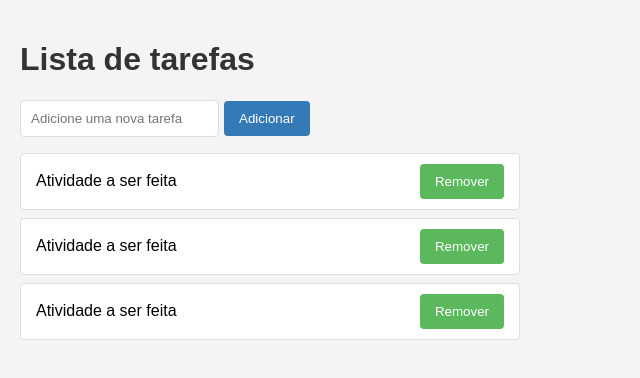
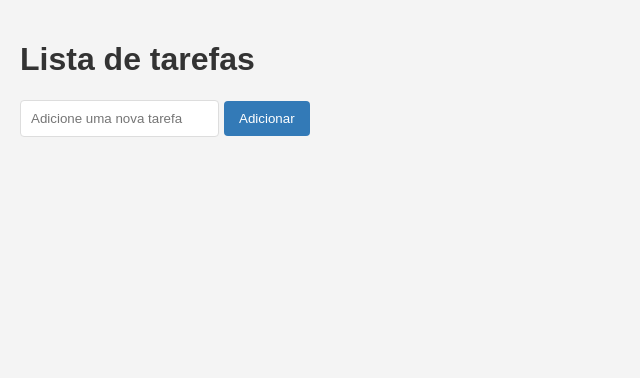
Before and after one commit to fnascimentosilva/React, a React (Vite) app in the folder 4_projeto_to_do_list/: page / in a window 1280 px wide. Shown: the top 378 px of the page, without its empty margins (0-640 px from the left). Built offline with nearby package versions, Linux system fonts and the light colour scheme.

Commit message:
add funcao remover atividades no botao remover

```diff
--- a/4_projeto_to_do_list/src/App.jsx
+++ b/4_projeto_to_do_list/src/App.jsx
@@ -15,11 +15,15 @@
     setTasks([...tasks, {id:Date.now(), text: task, done: false}]);
   }
 
+  function deleteTask(taskId) {
+    setTasks (tasks.filter((task) => task.id !== taskId));
+  }
+
   return (
     <>
       <h1>Lista de tarefas</h1>
       <TaskInput onAddTask = {addTask}/>
-      <TaskList tasks = {tasks}/>
+      <TaskList tasks = {tasks} onDeleteTask = {deleteTask}/>
 
     </>
   )
--- a/4_projeto_to_do_list/src/components/Task.jsx
+++ b/4_projeto_to_do_list/src/components/Task.jsx
@@ -1,10 +1,10 @@
 
-function Task() {
+function Task({task, onDelete}) {
   return (
 
     <li>
-      <span>Atividade a ser feita</span>
-      <button>Remover</button>
+      <span>{task.text}</span>
+      <button onClick={onDelete}>Remover</button>
     </li>
   )
 }
--- a/4_projeto_to_do_list/src/components/TaskInput.jsx
+++ b/4_projeto_to_do_list/src/components/TaskInput.jsx
@@ -1,10 +1,23 @@
+import { useState } from "react"
 
-function TaskInput() {
+function TaskInput({ onAddTask }) {
+
+  const [input, setInput] = useState('');
+
+  const handleSubmit = (e) => {
+
+    e.preventDefault()
+
+    if(input.trim()){
+      onAddTask(input);
+      setInput("");
+    }
+  }
   return (
-   <form >
-    <input type="text" placeholder="Adicione uma nova tarefa"/>
-    <button type="submit">Adicionar</button>
-   </form>
+    <form onSubmit={handleSubmit}>
+      <input type="text" value={input} onChange={(e) => setInput(e.target.value)} placeholder="Adicione uma nova tarefa" />
+      <button type="submit">Adicionar</button>
+    </form>
   )
 }
 
--- a/4_projeto_to_do_list/src/components/TaskList.jsx
+++ b/4_projeto_to_do_list/src/components/TaskList.jsx
@@ -1,12 +1,12 @@
 import Task from "./Task"
 
-function TaskList() {
+function TaskList({ tasks, onDeleteTask }) {
   return (
-   <ul>
-    <Task/>
-    <Task/>
-    <Task/>
-   </ul>
+    <ul>
+      {tasks.map((task) => (
+        <Task key={task.id} task={task} onDelete = {() => onDeleteTask(task.id)}/>
+      ))}
+    </ul>
   )
 }
 
```
